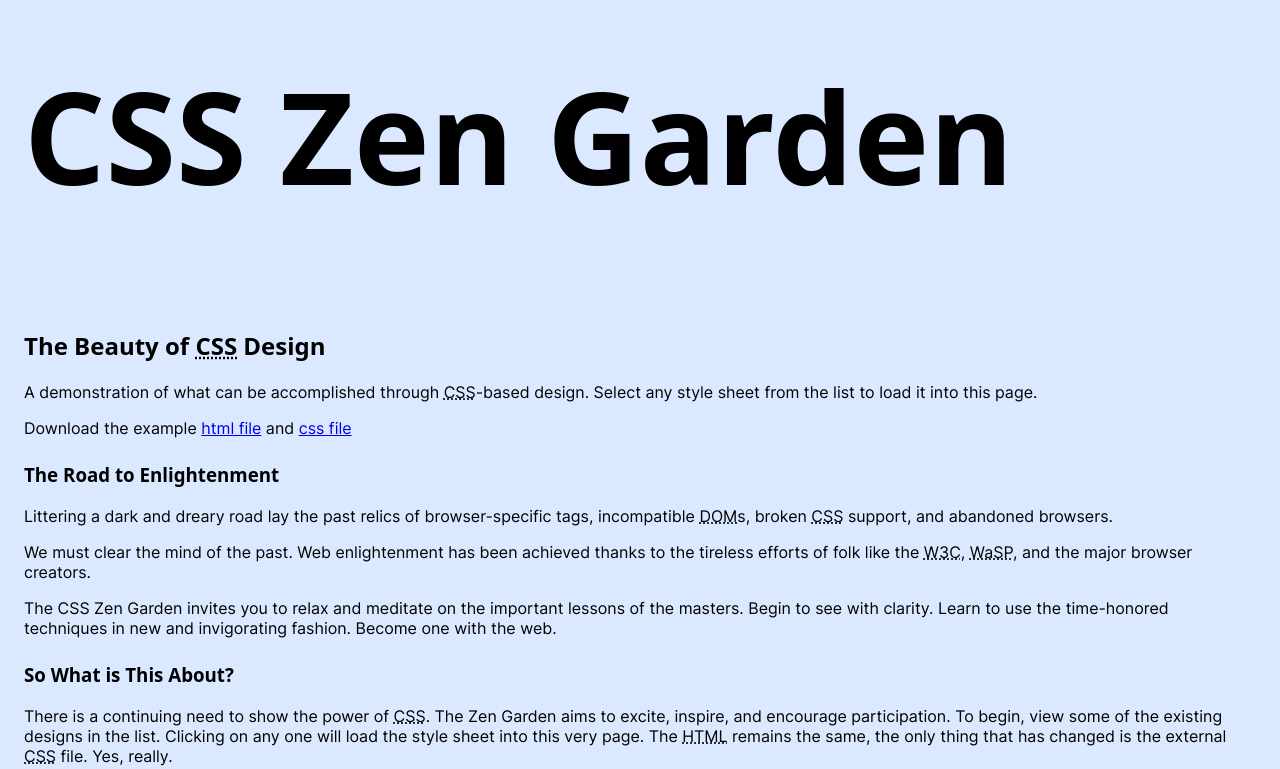
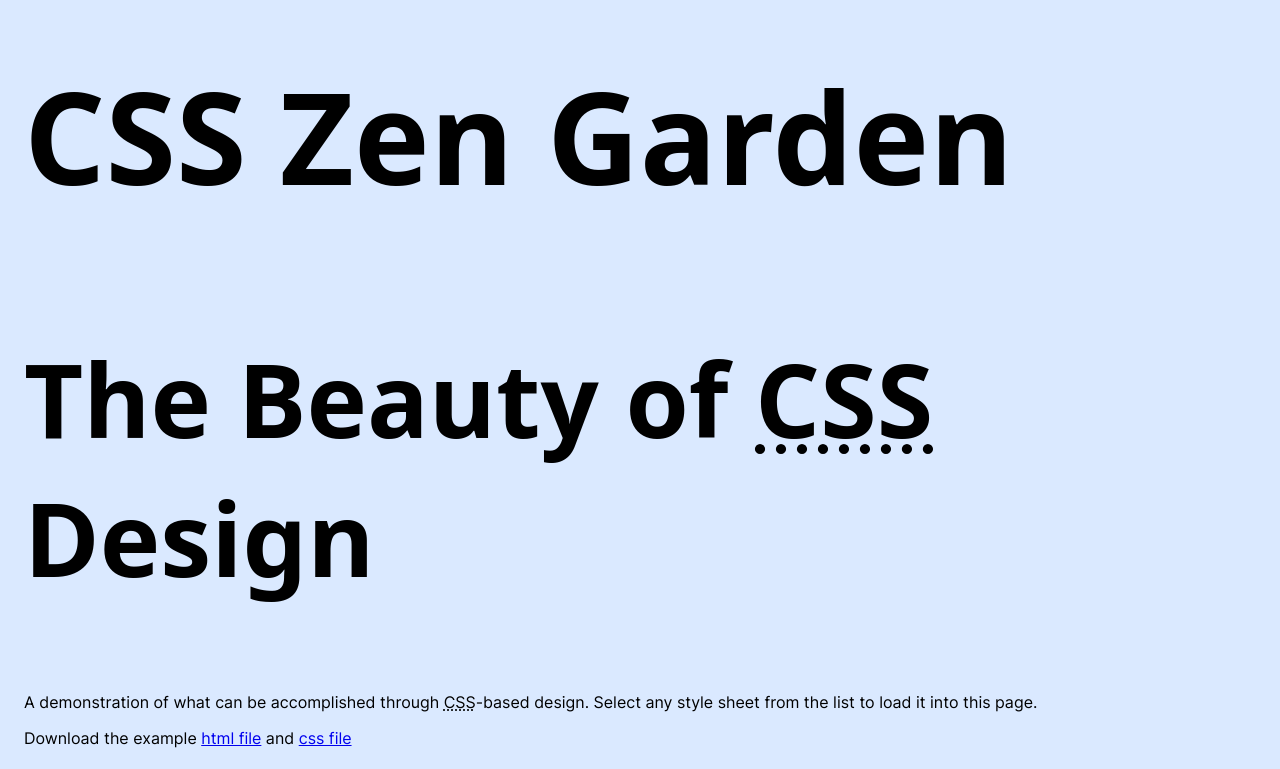
Before and after one commit to lucia-garzon/idm222-zen-garden, a plain HTML site: page index.html in a window 1280 px wide. Shown: the top 769 px of the page. Drawn offline with Linux system fonts and the light colour scheme; a web font is replaced by a local one.

Commit message:
📝 fonts

```diff
--- a/style.css
+++ b/style.css
@@ -29,7 +29,7 @@
 
 p {
     font-family: var(--font-primary);
-
+    font-size: 1rem;
 }
 
 h1, h2, h3 {
@@ -40,6 +40,17 @@
 h1 {
     font-size:10vw;
 }
+
+h2 {
+    font-size: 8vw;
+}
+
+
+h3 {
+    font-size:6vw;
+}
+
+
 
 
 
```
